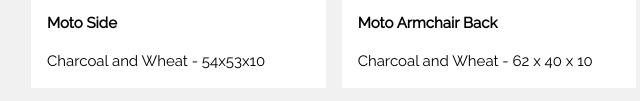
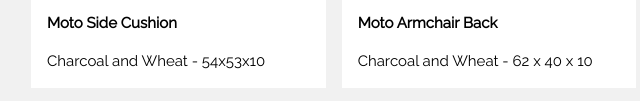
Before and after one commit to zenanticipate/cushions, a plain HTML site: page index.html in a window 1280 px wide. Shown: the part 1668-1769 px from the top of the page, 301-941 px from the left. Drawn offline with nearby package versions, Linux system fonts and the light colour scheme.

Commit message:
Update index.html

```diff
--- a/index.html
+++ b/index.html
@@ -147,7 +147,7 @@ body,h1,h2,h3,h4,h5,h6 {font-family: "Raleway", sans-serif}
     <div class="w3-third w3-container w3-margin-bottom">
       <img src="img/motoside.jpg" alt="Norway" style="width:100%" class="w3-hover-opacity">
       <div class="w3-container w3-white">
-        <p><b>Moto Side</b></p>
+        <p><b>Moto Side Cushion</b></p>
         <p>Charcoal and Wheat - 54x53x10</p>
       </div>
     </div>
```
